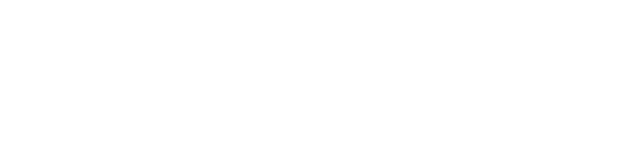
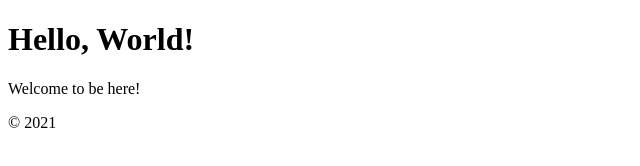
Before and after one commit to LC101-September-2021/assignment-4-html-me-something-mjanks, a website: page index.html in a window 1280 px wide. Shown: the whole page, without its empty margins (0-640 px from the left). Drawn offline with Linux system fonts and the light colour scheme.

Commit message:
added basic html

```diff
--- a/index.html
+++ b/index.html
@@ -1,8 +1,16 @@
 <!DOCTYPE html>
 <html>
-   <head>
-   </head>
-   <body>
-      <!-- Write your HTML in this file! -->
-   </body>
+  <head>
+    <title> </title>
+  </head>
+  <body>
+    <header></header>
+    <main>
+      <h1>Hello, World!</h1>
+      <p>Welcome to be here!</p>
+      <!-- add some images -->
+      <article></article>
+    </main>
+    <footer>&copy 2021</footer>
+  </body>
 </html>
```
